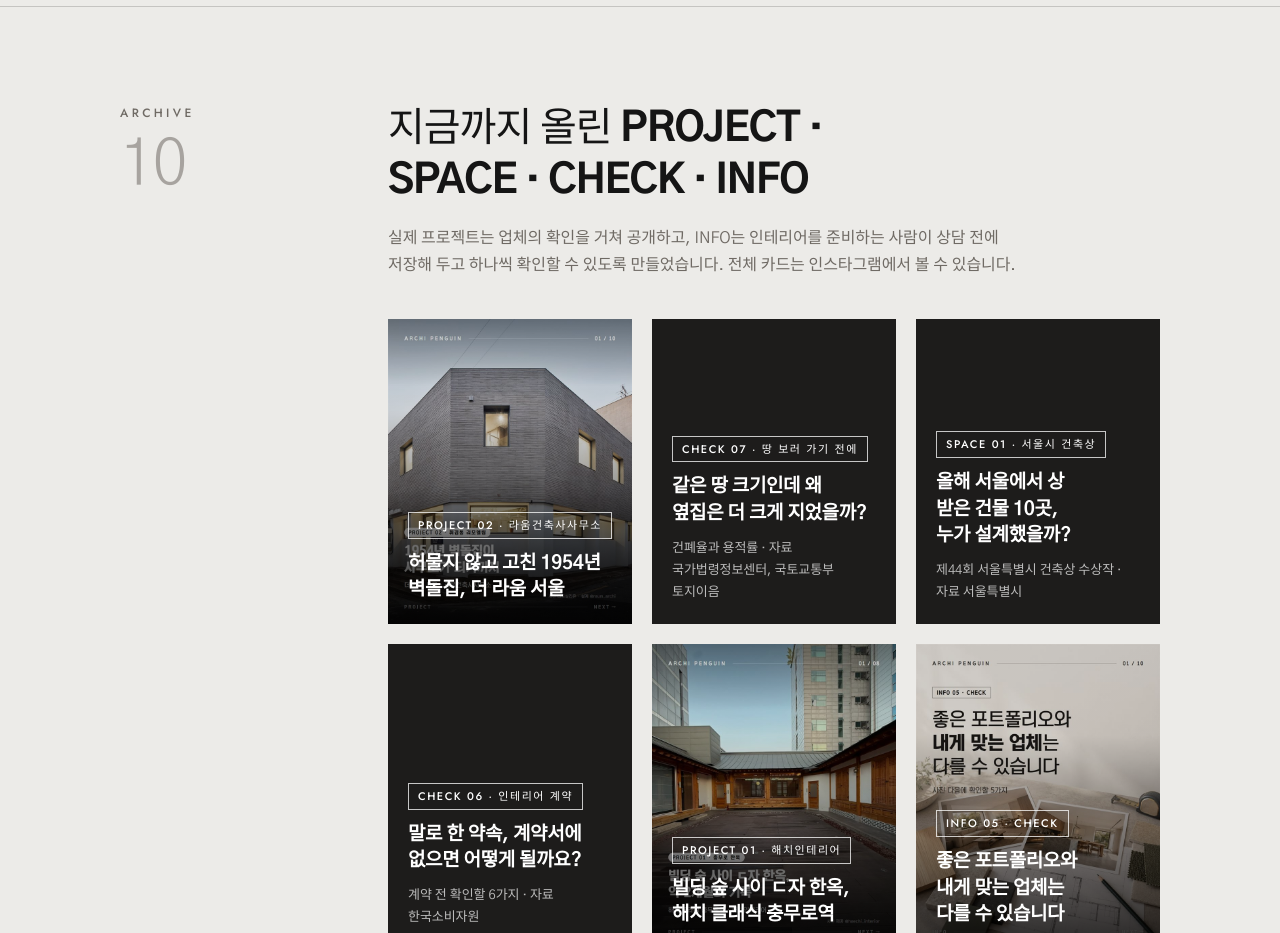
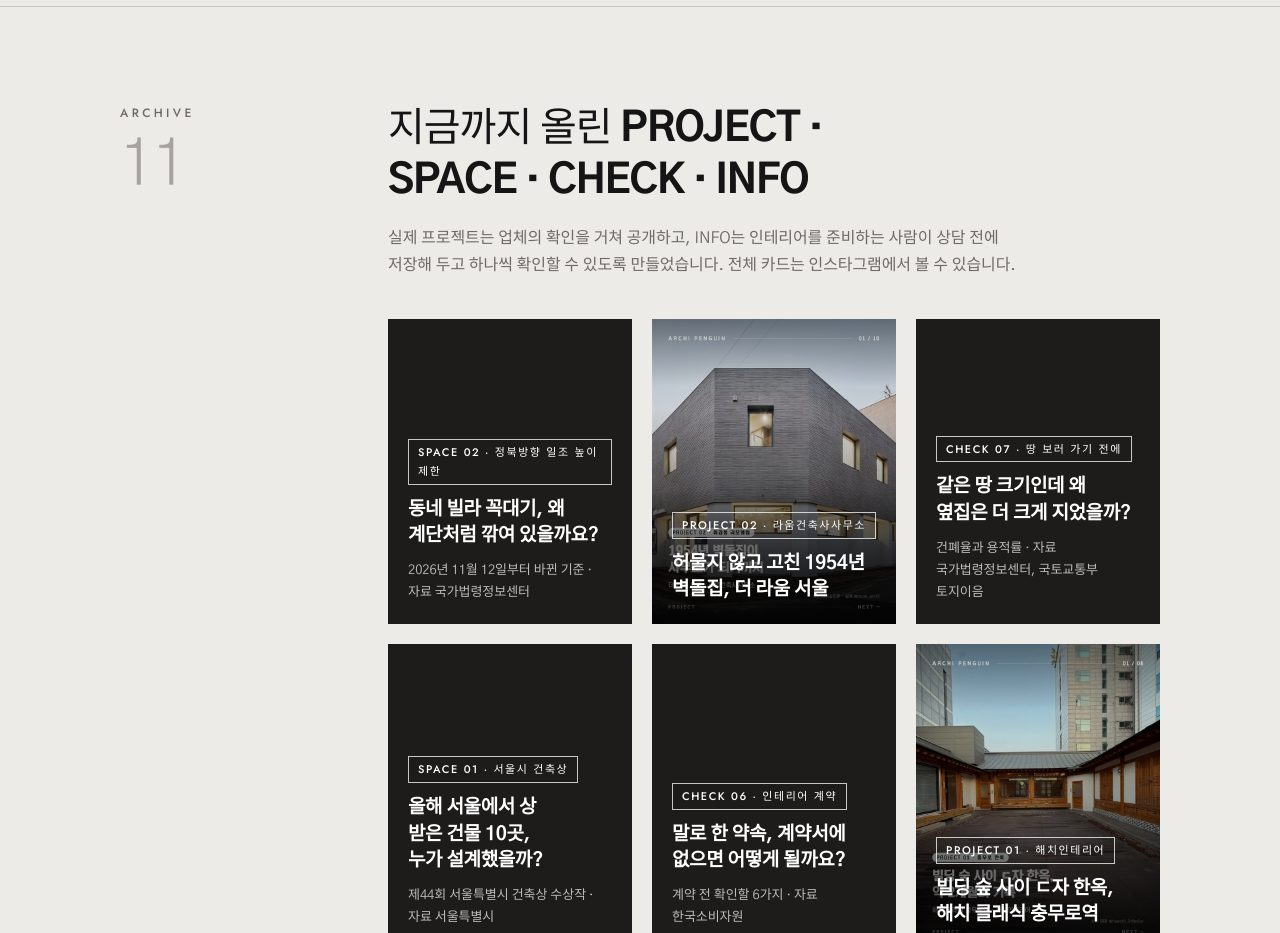
Before and after one commit to cgun5177/archi-penguin-site, a plain HTML site: page index.html in a window 1280 px wide. Shown: the part 2120-3053 px from the top of the page. Drawn offline with Linux system fonts and the light colour scheme.

Commit message:
Add SPACE 02 card to Archive (count 11)
Co-Authored-By: Claude Opus 5.5 <noreply@anthropic.com>

```diff
--- a/index.html
+++ b/index.html
@@ -223,11 +223,12 @@ footer p { margin: 0; color: var(--stone); font-size: 13px; }
 
   <section class="block" id="archive">
     <div class="wrap">
-      <div class="label caps">Archive<span class="k">10</span></div>
+      <div class="label caps">Archive<span class="k">11</span></div>
       <div>
         <h2>지금까지 올린 <b>PROJECT · SPACE · CHECK · INFO</b></h2>
         <p class="intro">실제 프로젝트는 업체의 확인을 거쳐 공개하고, INFO는 인테리어를 준비하는 사람이 상담 전에 저장해 두고 하나씩 확인할 수 있도록 만들었습니다. 전체 카드는 인스타그램에서 볼 수 있습니다.</p>
         <div class="archive">
+          <a class="post text" href="https://www.instagram.com/p/DgPQIaFH9Y4/" target="_blank" rel="noopener"><span class="tag">SPACE 02 · 정북방향 일조 높이 제한</span><h3>동네 빌라 꼭대기, 왜 계단처럼 깎여 있을까요?</h3><p>2026년 11월 12일부터 바뀐 기준 · 자료 국가법령정보센터</p></a>
           <a class="post" style="background-image:url('img/project02.jpg')" href="https://www.instagram.com/p/DgHe93Xn8-Y/" target="_blank" rel="noopener"><span class="tag">PROJECT 02 · 라움건축사사무소</span><h3>허물지 않고 고친 1954년 벽돌집, 더 라움 서울</h3></a>
           <a class="post text" href="https://www.instagram.com/p/Df8yYmmn-nN/" target="_blank" rel="noopener"><span class="tag">CHECK 07 · 땅 보러 가기 전에</span><h3>같은 땅 크기인데 왜 옆집은 더 크게 지었을까?</h3><p>건폐율과 용적률 · 자료 국가법령정보센터, 국토교통부 토지이음</p></a>
           <a class="post text" href="https://www.instagram.com/p/DflKTmSn-Pl/" target="_blank" rel="noopener"><span class="tag">SPACE 01 · 서울시 건축상</span><h3>올해 서울에서 상 받은 건물 10곳, 누가 설계했을까?</h3><p>제44회 서울특별시 건축상 수상작 · 자료 서울특별시</p></a>
```
